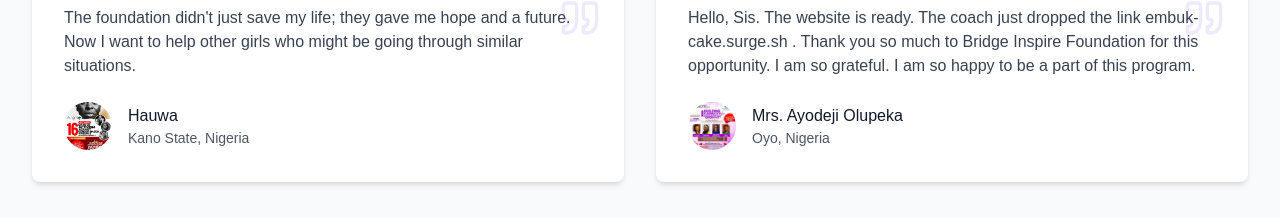
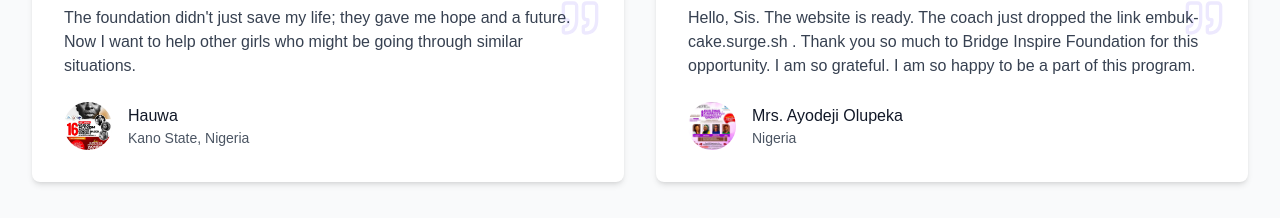
Before and after one commit to Josh-Alhassan/bridge-inspire, a React (Vite) app: page / in a window 1280 px wide. Shown: the part 6932-7150 px from the top of the page. Built offline with nearby package versions, Linux system fonts and the light colour scheme.

Commit message:
fix typo

```diff
--- a/src/constants/index.ts
+++ b/src/constants/index.ts
@@ -160,7 +160,7 @@ export const impactStories = [
   {
     title: "Empowering Women through Digital Skills",
     name: "Mrs. Ayodeji Olupeka",
-    location: "Oyo, Nigeria",
+    location: "Nigeria",
     image: `${buildCapacity}`,
     story:
       "Aisha grew up in a community where girls were not encouraged to pursue education, let alone careers in technology. Through our Tech4Girls program, she discovered her passion for coding and digital design. Despite initial resistance from her family, our mentorship and support helped her persist. Today, she's completed her training and works as a junior web developer. Our program has empowered women to take control of their digital presence, improve their business operations, and reach new customers. By providing access to digital skills training and resources, we're helping to bridge the gap between women entrepreneurs and the digital economy.",
```
